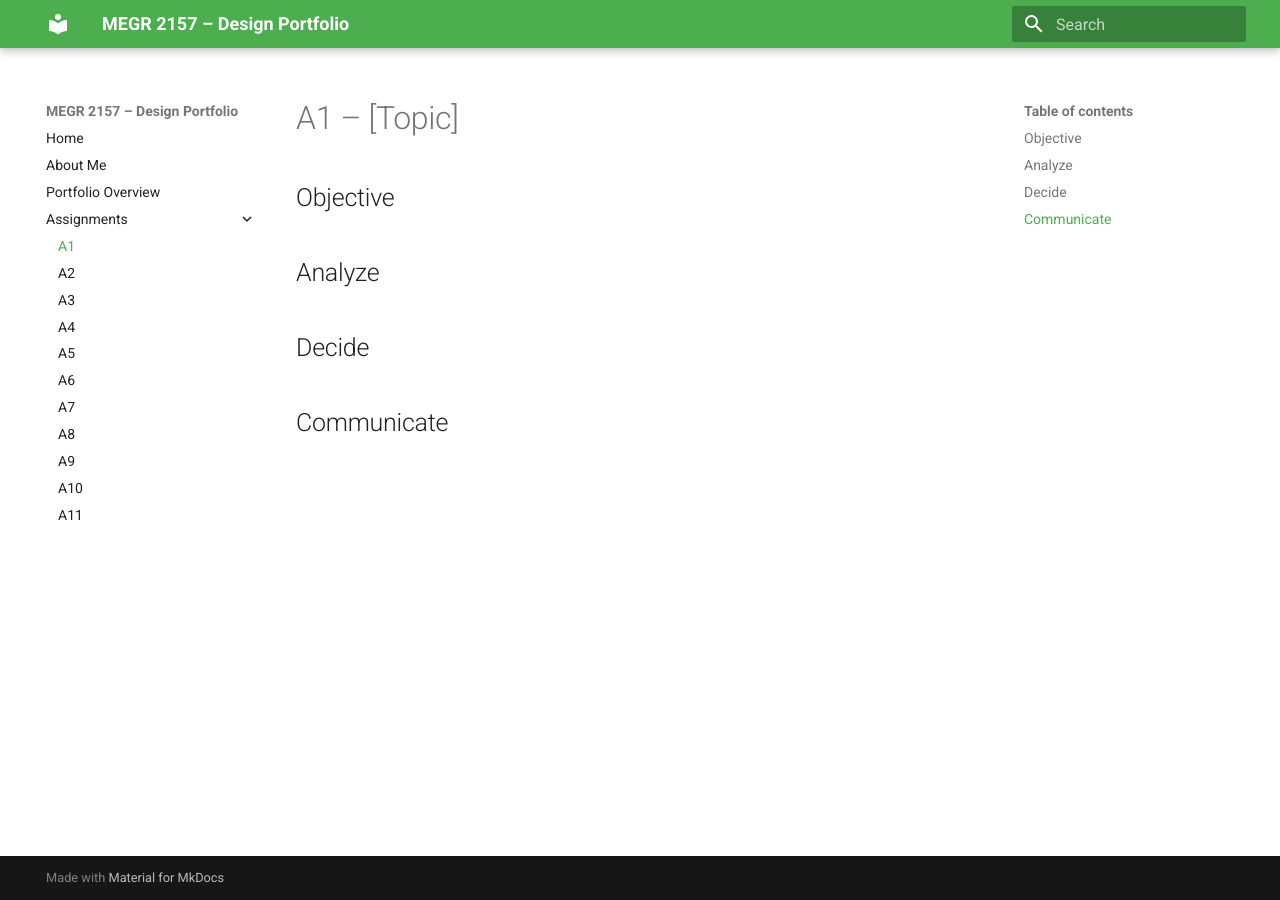
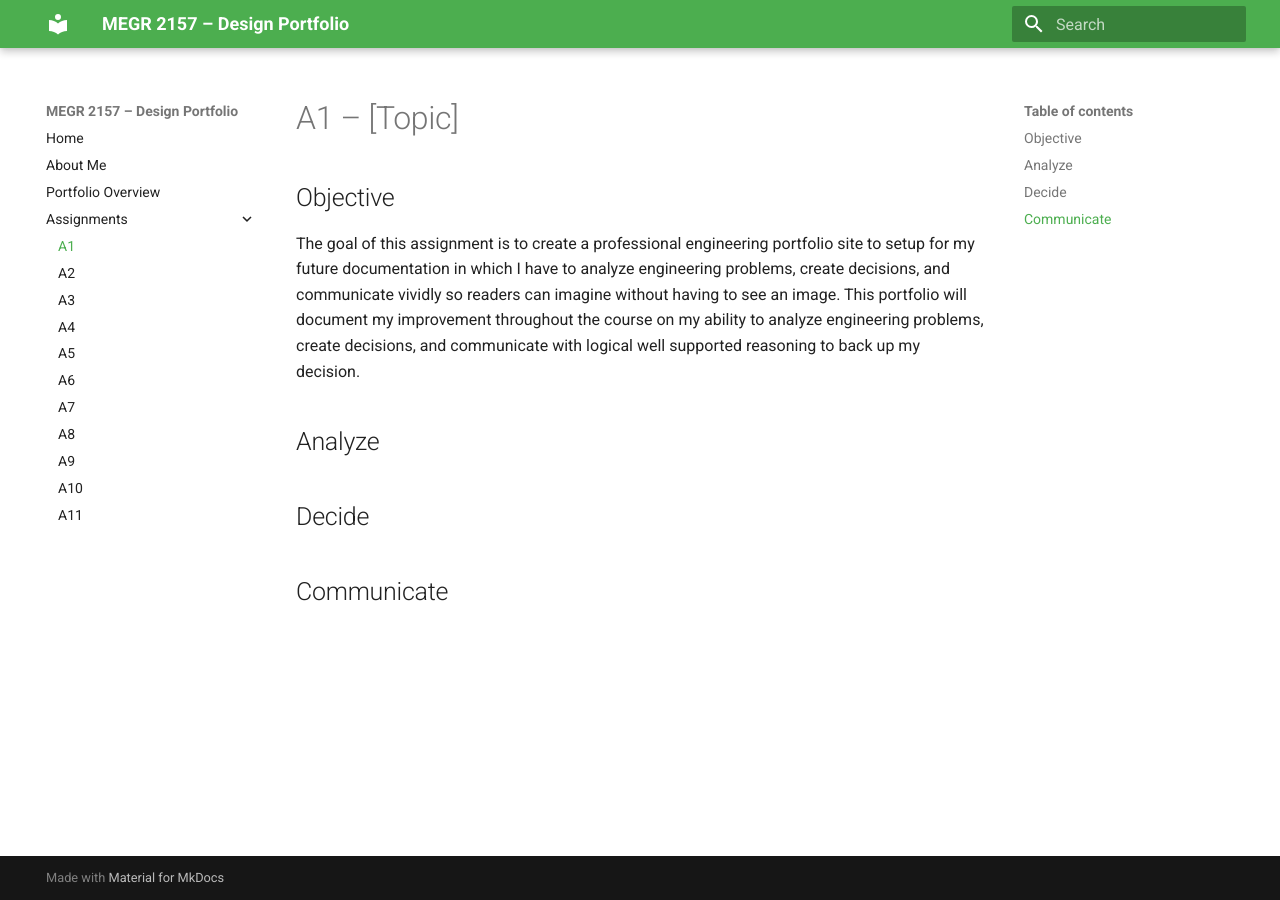
Before and after one commit to Jeffrey-Mendoza/megr2157-portfolio, an MkDocs documentation site: the page built from docs/assignments/A01/index.md, in a window 1280 px wide. Built offline with MkDocs 1.6.1 and Material for MkDocs 9.7.7, drawn with Linux system fonts in a browser that asks for light colours.

Commit message:
Enhance objective description for A1 assignment
Expanded the objective section to detail the goals of the assignment.

```diff
--- a/docs/assignments/A01/index.md
+++ b/docs/assignments/A01/index.md
@@ -1,7 +1,7 @@
 # A1 – [Topic]
 
 ## Objective
-
+The goal of this assignment is to create a professional engineering portfolio site to setup for my future documentation in which I have to analyze engineering problems, create decisions, and communicate vividly so readers can imagine without having to see an image. This portfolio will document my improvement throughout the course on my ability to analyze engineering problems, create decisions, and communicate with logical well supported reasoning to back up my decision.
 
 ## Analyze
 
```
